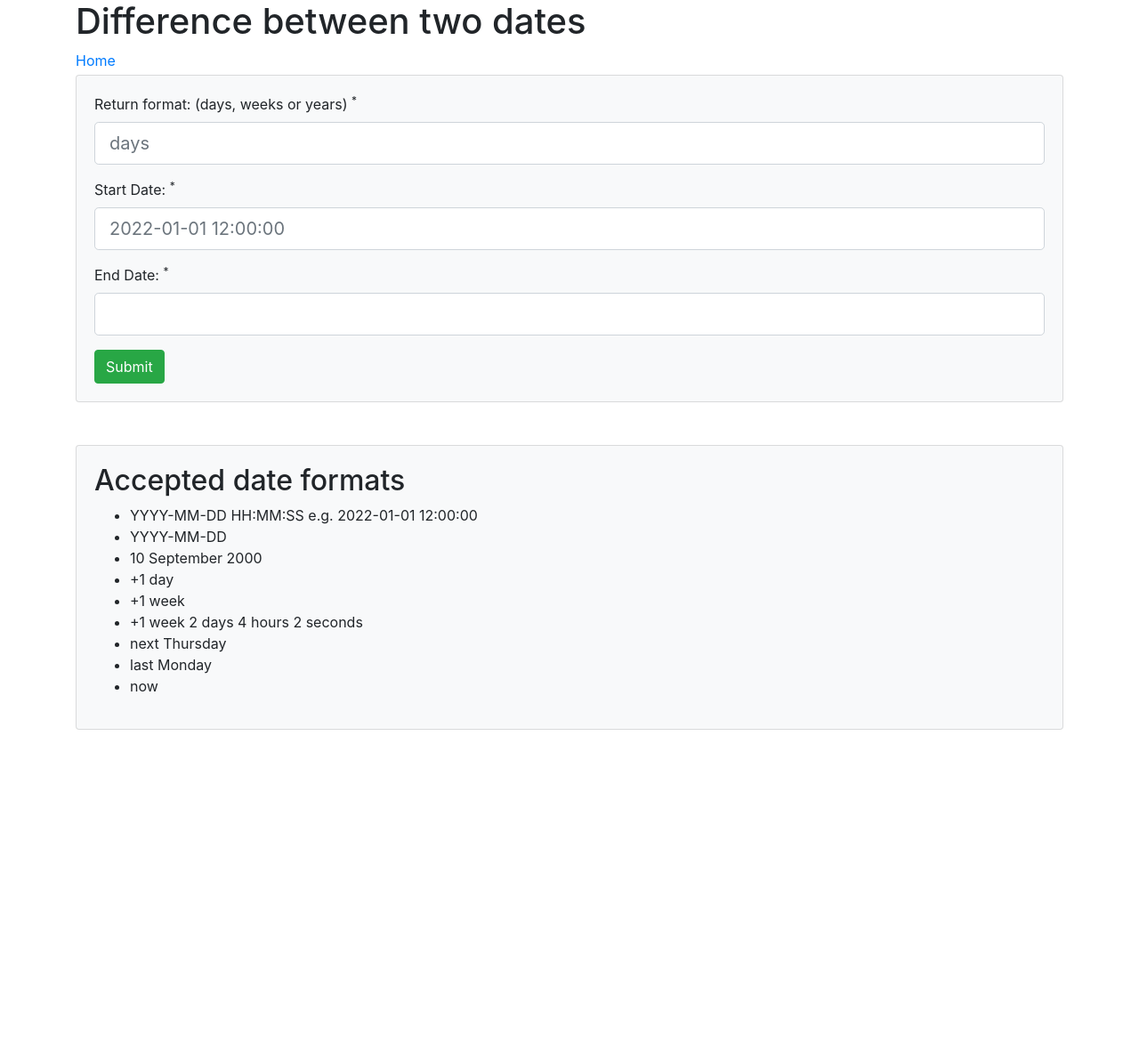
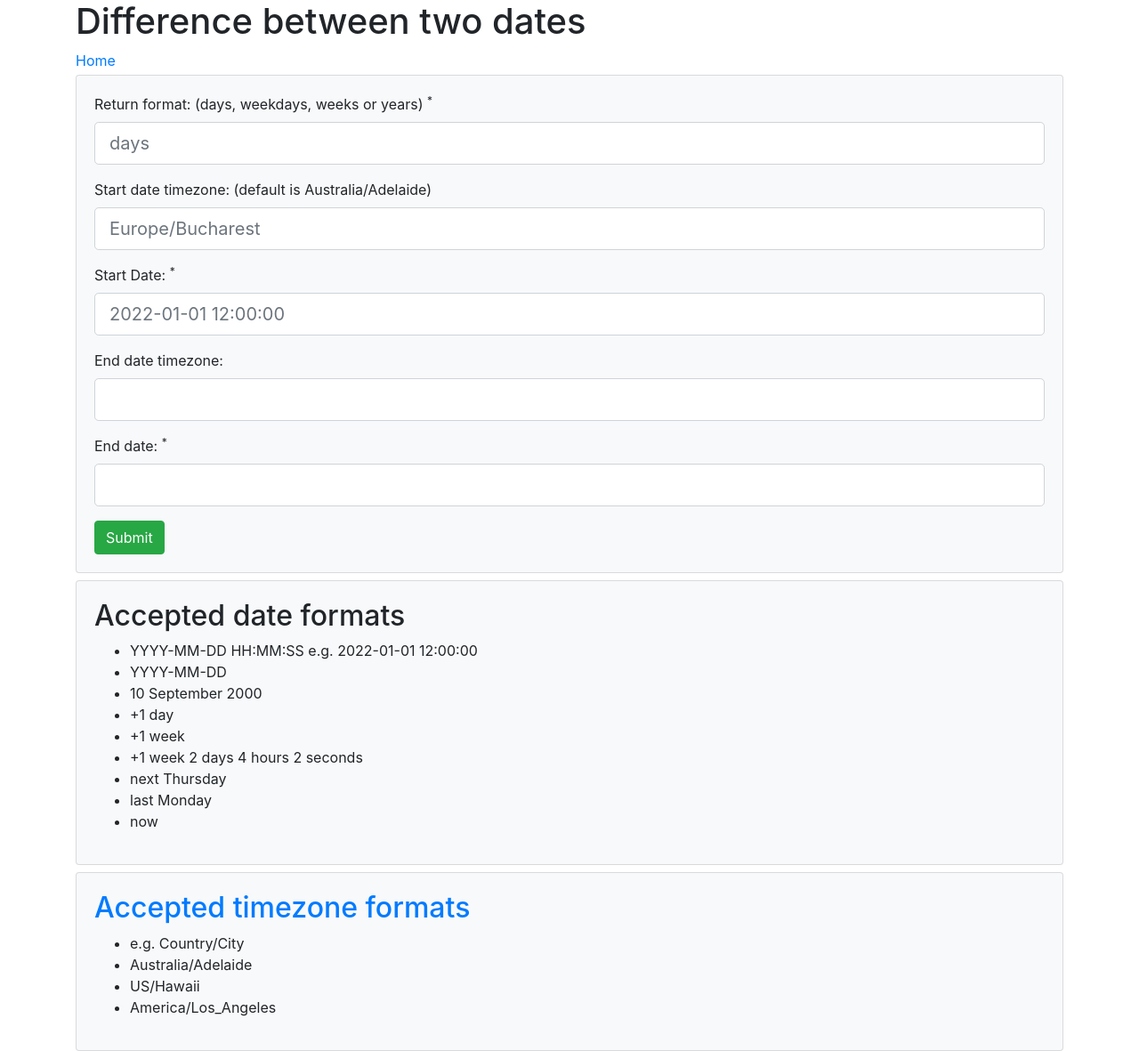
Before and after one commit to jackmacaa/datetime, a PHP site: page /datetime/dates in a window 1280 px wide. Shown: the whole page at 89% size. Before the commit the page ends 820 px from the top, so only its background shows below. Run offline with PHP 8.4, Linux system fonts and the light colour scheme; data that the repository does not hold is empty.

Commit message:
added timezones, refactored models Date again!

```diff
--- a/app/controllers/Dates.php
+++ b/app/controllers/Dates.php
@@ -13,7 +13,9 @@
             $data = [
                 'title' => 'Date Time App',
                 'returnformat' => '',
+                'startdate-timezone' => '',
                 'startdate' => '',
+                'enddate-timezone' => '',
                 'enddate' => ''
             ];
 
@@ -25,7 +27,9 @@
 
                 $data = [
                     'returnformat' => trim($_POST['returnformat']),
+                    'startdate-timezone' => trim($_POST['startdate-timezone']),
                     'startdate' => trim($_POST['startdate']),
+                    'enddate-timezone' => trim($_POST['enddate-timezone']),
                     'enddate' => trim($_POST['enddate']),
                     'returnformat_err' => '',
                     'startdate_err' => '',
@@ -42,9 +46,19 @@
                 if(empty($data['enddate'])){
                     $data['enddate_err'] = 'Please enter an end date';
                 }
+                if(empty($data['startdate-timezone'])){
+                    $data['startdate-timezone'] = 'Australia/Adelaide';
+                }
+                if(empty($data['enddate-timezone'])){
+                    $data['enddate-timezone'] = 'Australia/Adelaide';
+                }
+
+                // checks if input date is valid
 
                 // check if any _err exists and if not running the corresponding function
-                if(empty($data['returnformat_err']) && empty($data['startdate_err']) && empty($data['enddate_err'])){
+                if(empty($data['returnformat_err']) &&
+                    empty($data['startdate_err']) &&
+                    empty($data['enddate_err'])){
                     // checking what dateformat they asked for and running that function
                     $data[] = match($data['returnformat']){
                         'weekdays' => $this->dateModel->weekDays($data),
--- a/app/models/Date.php
+++ b/app/models/Date.php
@@ -5,9 +5,38 @@
         protected $date2;
         protected $diff;
 
+        // made pointless by adding 2 if statements to controller...
+        public function checkTimezone($date, $timezone):DateTime{
+            $setDate = new DateTime();
+
+            if(empty($timezone)){
+                $setDate = new DateTime($date, new DateTimeZone('Australia/Adelaide'));
+            }
+            else{
+                $setDate= new DateTime($date, new DateTimeZone($timezone));
+            }
+            return $setDate;
+        }
+
+        public function dateDifference($data):string{
+            $this->date1 = new DateTime($data['startdate'], new DateTimeZone($data['startdate-timezone']));
+            $this->date2 = new DateTime($data['enddate'], new DateTimeZone($data['enddate-timezone']));
+
+            // Calc difference between the two dates
+            $this->diff = $this->date1->diff($this->date2);
+
+            // return to format the user asked for
+            return match($data['returnformat']){
+                'weeks' => floor(($this->diff->format('%a')) / 7),
+                'years' => $this->diff->format('%y'),
+                default => $this->diff->format('%a'),
+            };
+        }
+
         public function weekDays($data):int{
-            $this->date1 = new DateTime($data['startdate']);
-            $this->date2 = new DateTime($data['enddate']);
+            $this->date1 = new DateTime($data['startdate'], new DateTimeZone($data['startdate-timezone']));
+            $this->date2 = new DateTime($data['enddate'], new DateTimeZone($data['enddate-timezone']));
+
             $days = 0;
             $weekend = ['Sat', 'Sun'];
 
@@ -22,19 +51,4 @@
             }
             return $days;
         }
-
-        public function dateDifference($data):string{
-            $this->date1 = new DateTime($data['startdate']);
-            $this->date2 = new DateTime($data['enddate']);
-
-            $this->diff = $this->date1->diff($this->date2);
-
-            $formatedDiff = match($data['returnformat']){
-                'weeks' => floor(($this->diff->format('%a')) / 7),
-                'years' => $this->diff->format('%y'),
-                default => $this->diff->format('%a'),
-            };
-
-            return $formatedDiff;
-        }
     }
--- a/app/views/dates/index.php
+++ b/app/views/dates/index.php
@@ -8,9 +8,14 @@
         <form action="<?php echo URLROOT; ?>/dates/difference" method="post">
 
             <div class="form-group">
-                <label for="returnformat">Return format: (days, weeks or years) <sup>*</sup></label>
+                <label for="returnformat">Return format: (days, weekdays, weeks or years) <sup>*</sup></label>
                 <input type="text" name="returnformat" class="form-control form-control-lg <?=(!empty($data['returnformat_err'])) ? 'is-invalid' : '' ?>" value="<?= $data['returnformat']; ?>" placeholder="days">
                 <span class="invalid-feedback"><?= $data['returnformat_err']; ?></span>
+            </div>
+
+            <div class="form-group">
+                <label for="startdate-timezone">Start date timezone: (default is Australia/Adelaide)</label>
+                <input type="text" name="startdate-timezone" class="form-control form-control-lg" value="<?= $data['startdate-timezone']; ?>" placeholder="Europe/Bucharest">
             </div>
 
             <div class="form-group">
@@ -20,7 +25,12 @@
             </div>
 
             <div class="form-group">
-                <label for="enddate">End Date: <sup>*</sup></label>
+                <label for="enddate-timezone">End date timezone: </label>
+                <input type="text" name="enddate-timezone" class="form-control form-control-lg" value="<?= $data['enddate-timezone']; ?>">
+            </div>
+
+            <div class="form-group">
+                <label for="enddate">End date: <sup>*</sup></label>
                 <input type="text" name="enddate" class="form-control form-control-lg <?=(!empty($data['enddate_err'])) ? 'is-invalid' : '' ?>" value="<?= $data['enddate']; ?>">
                 <span class="invalid-feedback"><?= $data['enddate_err']; ?></span>
             </div>
@@ -29,7 +39,7 @@
         </form>
     </div>
 
-    <div class="card card-body bg-light mt-5">
+    <div class="card card-body bg-light mt-2">
         <h2>Accepted date formats</h2>
         <ul>
             <li>YYYY-MM-DD HH:MM:SS e.g. 2022-01-01 12:00:00</li>
@@ -43,6 +53,15 @@
             <li>now</li>
         </ul>
     </div>
+    <div class="card card-body bg-light mt-2">
+        <a href="https://www.php.net/manual/en/timezones.php" target="_blank" ><h2>Accepted timezone formats</h2></a>
+        <ul>
+            <li>e.g. Country/City</li>
+            <li>Australia/Adelaide</li>
+            <li>US/Hawaii</li>
+            <li>America/Los_Angeles</li>
+        </ul>
+    </div>
 
 </div>
 
```
Also changed, not shown: app/views/dates/difference.php (+7 -1 lines), app/views/pages/index.php (+9 -0 lines).
